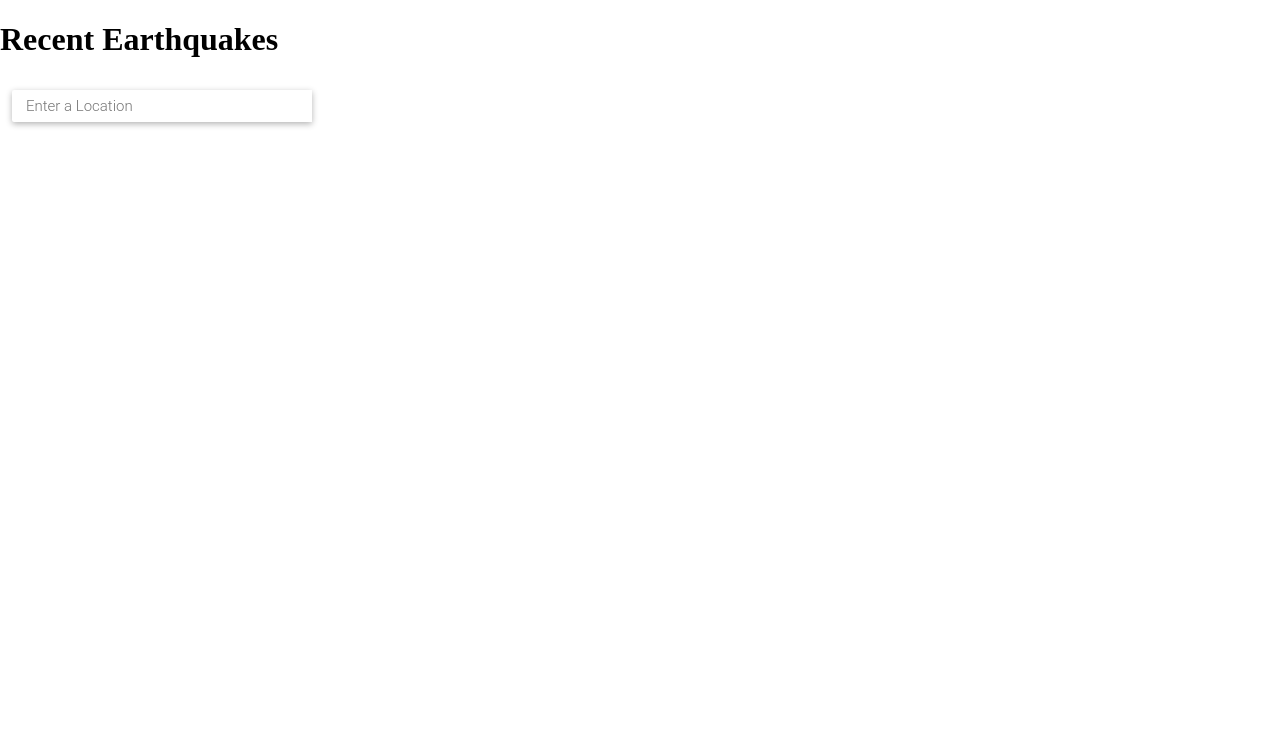
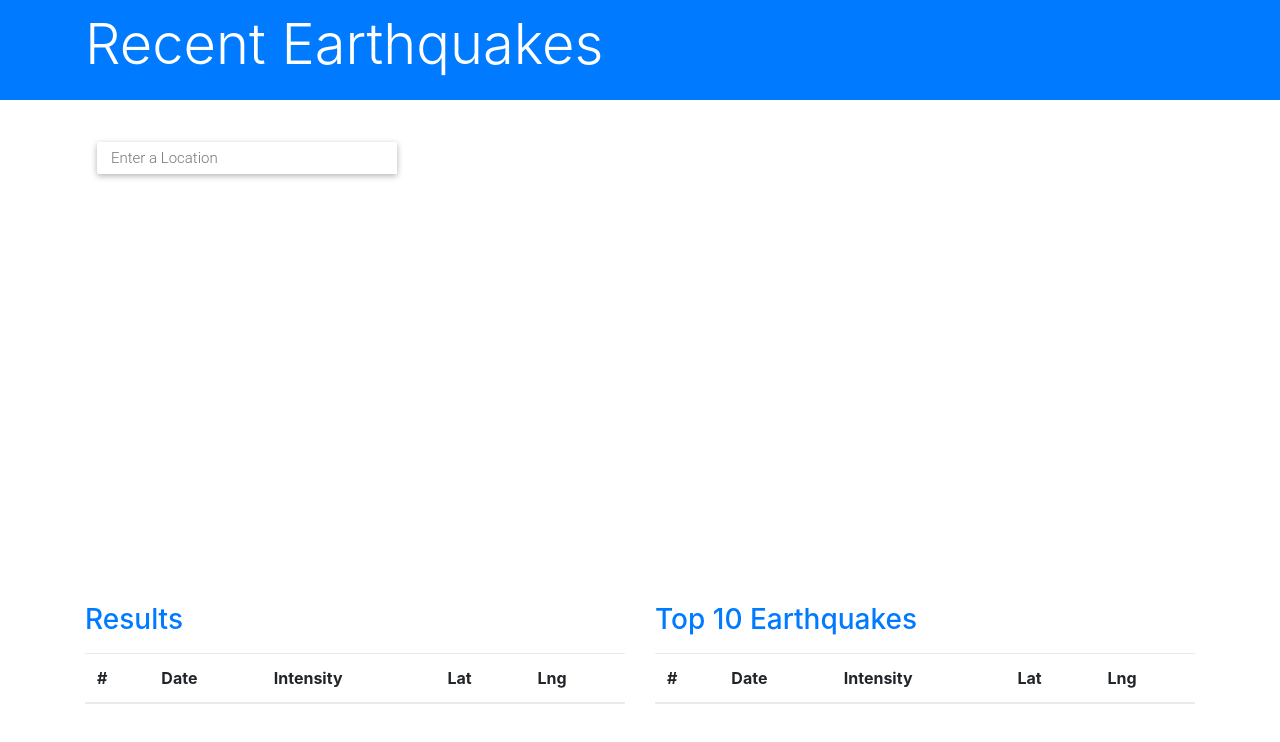
Before and after one commit to adrian-cg/earthquakes, a plain HTML site: page index.html in a window 1280 px wide. Drawn offline with nearby package versions, Linux system fonts and the light colour scheme; some packages are replaced by stand-ins of ours.

Commit message:
Add styling to page and tables for result display

```diff
--- a/index.html
+++ b/index.html
@@ -3,13 +3,54 @@
 <head>
   <meta charset="UTF-8">
   <title>Recent Earthquakes</title>
+  <link rel="stylesheet" href="https://maxcdn.bootstrapcdn.com/bootstrap/4.0.0-beta/css/bootstrap.min.css" integrity="sha384-/Y6pD6FV/Vv2HJnA6t+vslU6fwYXjCFtcEpHbNJ0lyAFsXTsjBbfaDjzALeQsN6M" crossorigin="anonymous">
   <link rel="stylesheet" type="text/css" href="style.css">
   <script src="https://cdnjs.cloudflare.com/ajax/libs/es6-promise/4.1.1/es6-promise.auto.js"></script>
 </head>
 <body>
-  <h1>Recent Earthquakes</h1>
-  <input type="text" class="controls" id="pac-input" placeholder="Enter a Location">
-  <div id="map"></div>
+  <div class="header bg-primary text-white">
+    <div class="container">
+      <h4 class="display-4"><span class="align-middle">Recent Earthquakes</span></h4>
+    </div>
+  </div>
+  <div class="container">
+    <input type="text" class="controls" id="pac-input" placeholder="Enter a Location">
+    <div id="map"></div>
+    <div class="row">
+      <div class="col-md-6">
+        <div class="title">
+          <h3 class="text-primary">Results</h4>
+        </div>
+        <table class="table table-striped">
+          <thead>
+            <th>#</th>
+            <th>Date</th>
+            <th>Intensity</th>
+            <th>Lat</th>
+            <th>Lng</th>
+          </thead>
+          <tbody id="results">
+          </tbody>
+        </table>
+      </div>
+      <div class="col-md-6">
+        <div class="title">
+          <h3 class="text-primary">Top 10 Earthquakes</h4>
+        </div>
+        <table class="table table-striped">
+          <thead>
+            <th>#</th>
+            <th>Date</th>
+            <th>Intensity</th>
+            <th>Lat</th>
+            <th>Lng</th>
+          </thead>
+          <tbody id="top-ten">
+          </tbody>
+        </table>
+      </div>
+    </div>
+  </div>
   <script type="text/javascript" src="earthquakes.js"></script>
   <script src="https://maps.googleapis.com/maps/api/js?key=AIzaSyDm8WvKMGa4-cyE7z94LbBZFd7HLvybJMQ&libraries=places&callback=appController.init"
     async defer></script>
--- a/style.css
+++ b/style.css
@@ -1,6 +1,6 @@
-  #map {
-    height: 500px;
-  }
+#map {
+  height: 400px;
+}
 
 .controls {
   margin-top: 10px;
@@ -25,8 +25,13 @@
   width: 300px;
 }
 
-  html, body {
-    height: 100%;
-    margin: 0;
-    padding: 0;
-  }
+.header {
+  height:100px;
+  padding-top: 10px;
+  margin-bottom: 32px;
+}
+
+.title {
+  padding: 10px 0px;
+  margin-top: 20px;
+}
```
